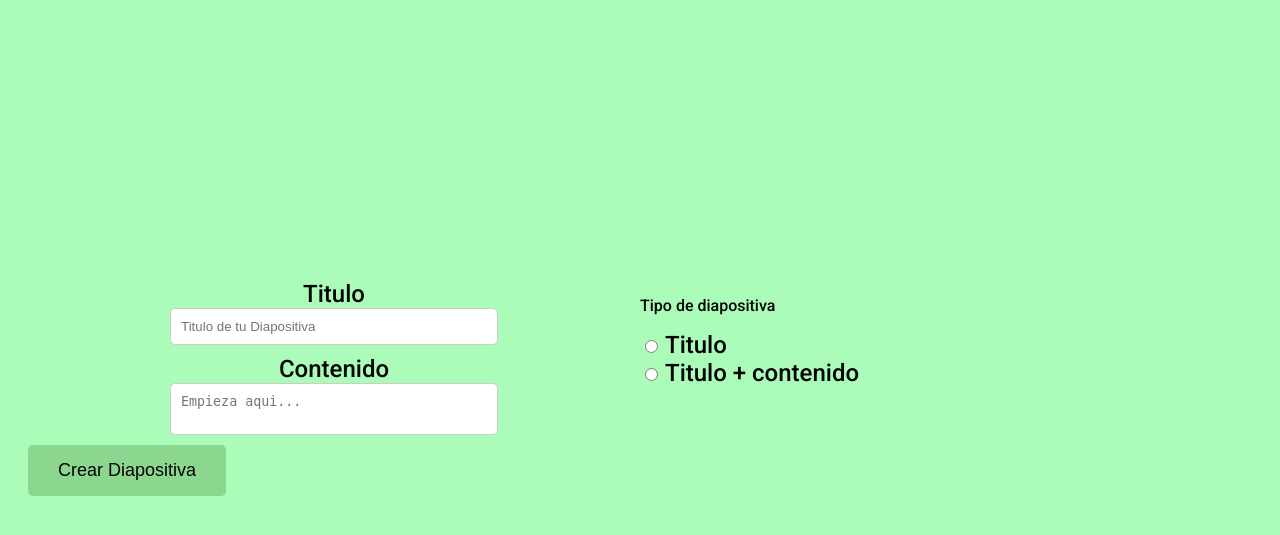
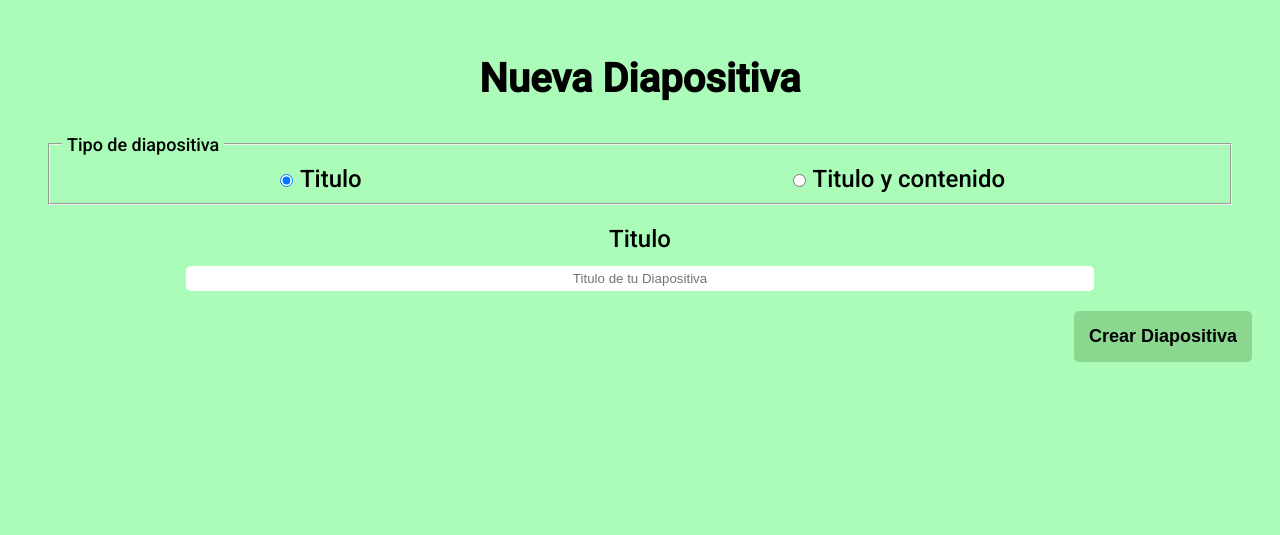
Before and after one commit to andresrojasalzate/Slides, a PHP site: page /crearDiapositiva.php in a window 1280 px wide. Shown: the top 535 px of the page. Run offline with PHP 8.4, Linux system fonts and the light colour scheme; the visitor is signed in with stand-in values (Sample User, id 1).

Commit message:
Validacion para crearDiapositiva.php

```diff
--- /dev/null
+++ b/src/vista/crearDiapositiva.js
@@ -0,0 +1,13 @@
+const tipoDiapositiva = document.querySelectorAll('input[type="radio"]');
+const divContenido = document.querySelector('.divOculto');
+
+tipoDiapositiva.forEach(element => {
+    element.addEventListener('click',function(){
+        if(element.value === 'contenido'){
+            divContenido.style.display = 'flex';
+        }
+        else{
+            divContenido.style.display = 'none';
+        }
+    })
+});
--- a/src/vista/crearDiapositiva.php
+++ b/src/vista/crearDiapositiva.php
@@ -31,38 +31,43 @@
 <head>
     <meta charset="UTF-8">
     <meta name="viewport" content="width=device-width, initial-scale=1.0">
-    <link rel="stylesheet" type="text/css" href="estilos/style.css">
+    <link rel="stylesheet" type="text/css" href="estilos/crearDiapositiva.css">
     <link rel="preconnect" href="https://fonts.googleapis.com">
     <link rel="preconnect" href="https://fonts.gstatic.com" crossorigin>
     <link href="https://fonts.googleapis.com/css2?family=Roboto:wght@500&display=swap" rel="stylesheet">
-   <title>Nueva Diapositiva</title>
+   <title>Crear Diapositiva</title>
 </head>
 
 <body>
     <form>
-        <div class="divContenedor">
-            <div class="divContenForm">
-                <label for="tituloDiapo">Titulo</label>
-                <input type="text" id="tituloDiapo" name="tituloDiapo" placeholder="Titulo de tu Diapositiva" required>
-                <label for="contenidoDiapo">Contenido</label>
-                <textarea id="contenidoDiapo" name="contenidoDiapo" placeholder="Empieza aqui..."></textarea>
-            </div>
-            <div class="divContenForm">
-                <p class="subtitulos">Tipo de diapositiva</p>
+        <h1>Nueva Diapositiva</h1>
+        <div>
+            <fieldset class="divFormRow">
+                <legend class="subtitulos">Tipo de diapositiva</legend>
                 <div>
-                    <input type="radio" id="tipoTitulo" name="tipoDiapo" value="titulo">
+                    <input type="radio" id="tipoTitulo" name="tipoDiapo" value="titulo" checked>
                     <label for="tipoTitulo">Titulo</label><br>
                 </div>
                 <div>
                     <input type="radio" id="tipoTituloCont" name="tipoDiapo" value="contenido">
-                    <label for="tipoTituloCont">Titulo + contenido</label>
+                    <label for="tipoTituloCont">Titulo y contenido</label>
+                </div>
+            </fieldset>
+            <div>
+                <div class="divFormColumn">
+                    <label for="tituloDiapo">Titulo</label>
+                    <input class="titulo" type="text" id="tituloDiapo" name="tituloDiapo" placeholder="Titulo de tu Diapositiva" required>
+                </div>
+                <div class="divOculto divFormColumn">
+                    <label for="contenidoDiapo">Contenido</label>
+                    <input class="inputCont" type="text" id="contenidoDiapo" name="contenidoDiapo" placeholder="Empieza aqui..." required>
                 </div>
             </div>
-        </div>
-        <div>
-            <button class="botonCrear" type="submit">Crear Diapositiva</button>
+            <div class="divBotonCrear">
+                <button class="botonCrear" type="submit">Crear Diapositiva</button>
+            </div>
         </div>
     </form>
 </body>
-
+<script src="crearDiapositiva.js"></script>
 </html>
--- /dev/null
+++ b/src/vista/estilos/crearDiapositiva.css
@@ -0,0 +1,87 @@
+body {
+    height: 90vh;
+    background-color: #AAFCB8;
+    padding: 20px;
+
+}
+button {
+    padding: 15px;
+    font-size: 18px;
+    font-weight: bold;
+    background-color: #8CD790;
+    border: none;
+    border-radius: 5px;
+    cursor: pointer;
+}
+
+button:hover{
+    background-color: #5bd361;
+    color: white;
+}
+
+input[type="text"]{
+    padding: 5px 10px;
+    border:none;
+    border-radius: 5px;
+}
+
+.inputCont{
+    min-height: 100px;
+
+}
+
+legend{
+    padding: 5px;
+}
+
+label{
+    align-self: center;
+    font-size: x-large;
+    font-family: 'Roboto', sans-serif;
+    margin-bottom: 13px;
+}
+
+.titulo{
+    min-width: 75%;
+    text-align: center;
+    margin: auto;
+}
+
+h1{
+    text-align: center;
+    font-size: 40px;
+    font-family: 'Roboto', sans-serif;
+}
+
+.subtitulos{
+    font-family: 'Roboto', sans-serif;
+    font-size: 18px;
+}
+
+.divForm{
+    display: flex;
+    flex-direction: column;
+    margin: 20px;
+}
+
+.divFormColumn{
+    display: flex;
+    flex-direction: column;
+    margin: 20px;
+}
+
+.divFormRow{
+    display: flex;
+    flex-direction: row;
+    justify-content: space-around;
+    margin: 20px;
+}
+
+.divBotonCrear {
+    display: flex;
+    justify-content: flex-end;
+}
+
+.divOculto{
+    display: none;
+}
--- a/src/vista/estilos/style.css
+++ b/src/vista/estilos/style.css
@@ -61,3 +61,14 @@ label{
 .subtitulos{
     font-family: 'Roboto', sans-serif;
 }
+
+.presentacion{
+    border: 1px solid black;
+    padding: 10px;
+}
+
+.presentaciones{
+    display: flex;
+    flex-wrap: wrap;
+    justify-content: space-around;
+}
```
Also changed, not shown: src/vista/crearPresentacion.php (+25 -0 lines).
